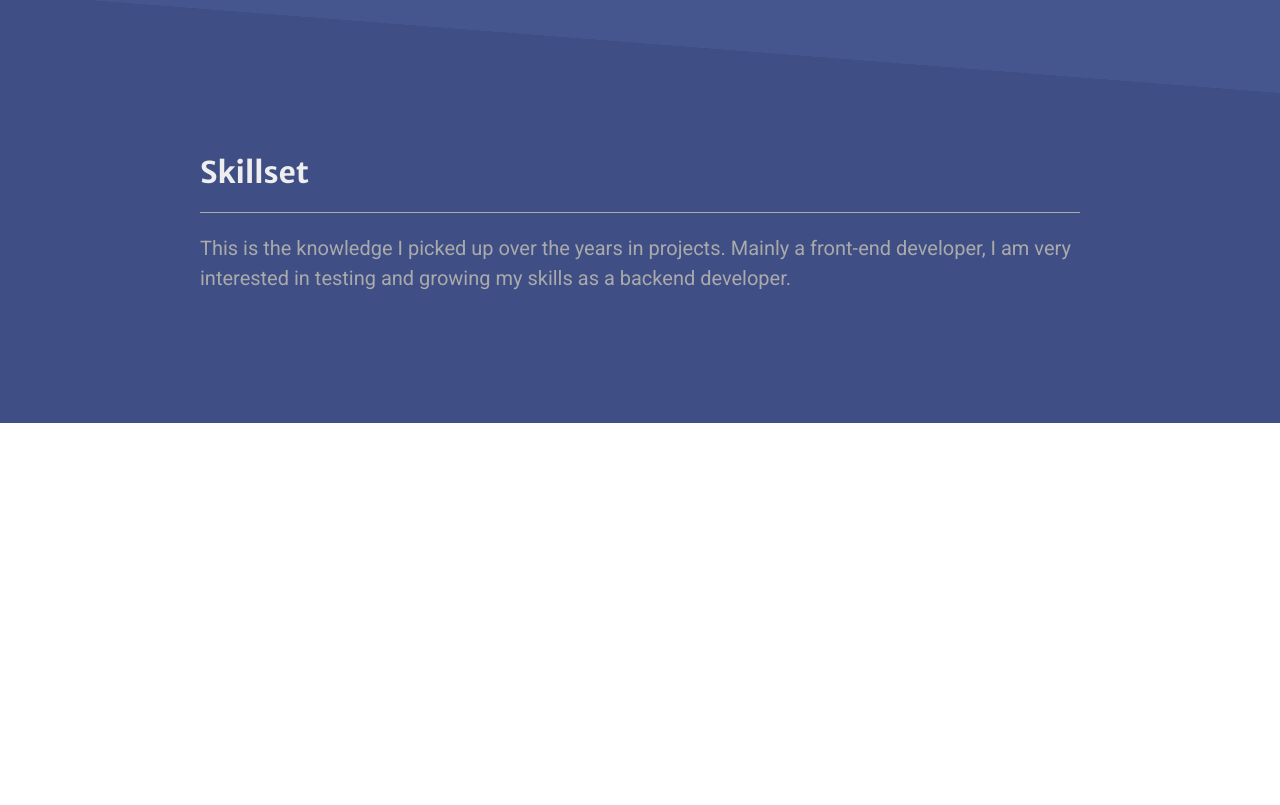
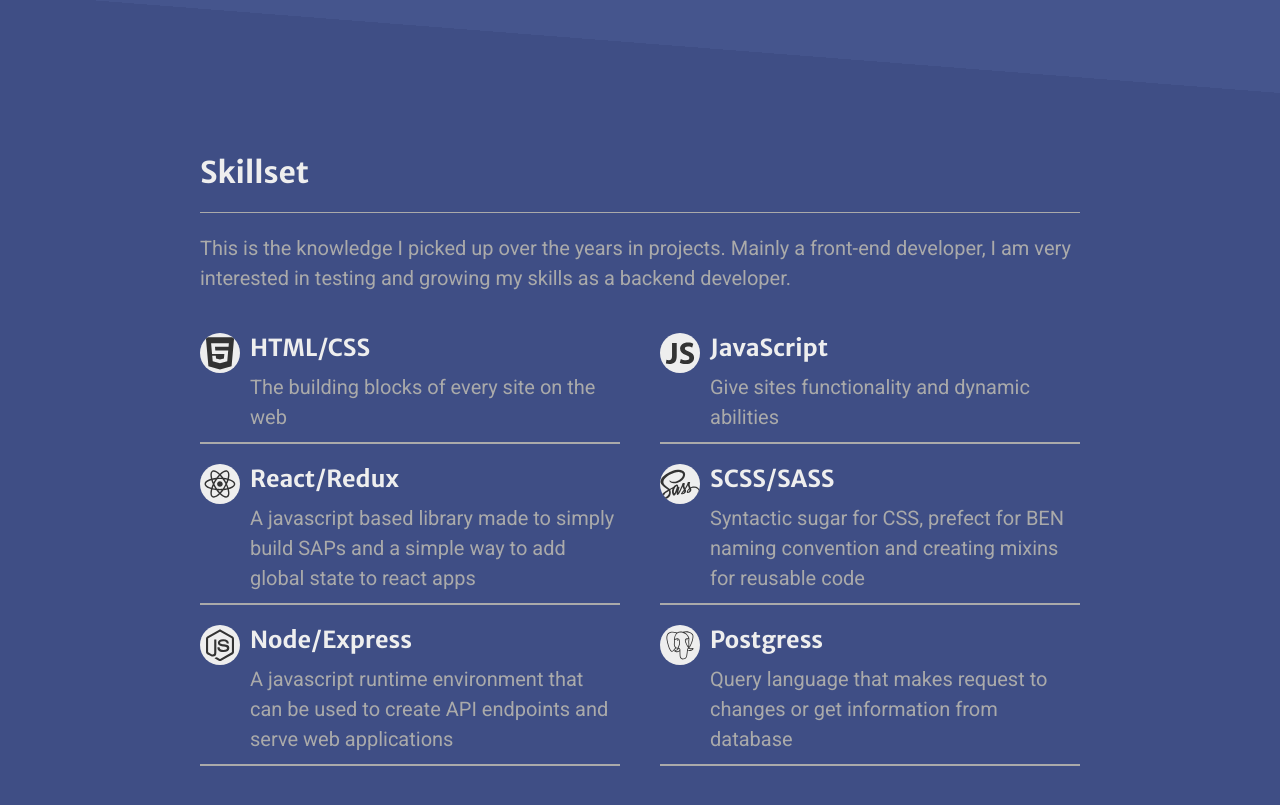
Before and after one commit to its-gio/its-gio.github.io, a React (Create React App) app: page / in a window 1280 px wide. Shown: the part 1032-1837 px from the top of the page. Before the commit the page ends 1455 px from the top, so only its background shows below. Built offline with nearby package versions, Linux system fonts and the light colour scheme.

Commit message:
Added icon package and array of skills, desc, and icons mapped through for skills list section along with styles.

```diff
--- a/package.json
+++ b/package.json
@@ -9,6 +9,7 @@
     "node-sass": "^4.14.1",
     "react": "^16.13.1",
     "react-dom": "^16.13.1",
+    "react-icons": "^3.10.0",
     "react-scripts": "3.4.1"
   },
   "scripts": {
--- a/src/App.jsx
+++ b/src/App.jsx
@@ -2,7 +2,7 @@ import React from "react";
 import "./App.scss";
 import Banner from "./components/Banner";
 import Meet from "./components/Meet";
-import Skills from "./components/Skills";
+import Skills from "./components/Skills/Skills";
 
 function App() {
   return (
--- a/src/components/Skills.jsx
+++ /dev/null
@@ -1,19 +0,0 @@
-import React from "react";
-
-export default function Skills() {
-  return (
-    <div className="skills">
-      <div className="skills-inner">
-        <div className="skills-inner--content">
-          <h2 className="skills-inner--content__title">Skillset</h2>
-          <p className="skills-inner--content__tagline">
-            This is the knowledge I picked up over the years in projects. Mainly
-            a front-end developer, I am very interested in testing and growing
-            my skills as a backend developer.
-          </p>
-        </div>
-        <div className="skills-inner--list"></div>
-      </div>
-    </div>
-  );
-}
--- /dev/null
+++ b/src/components/Skills/Skill.jsx
@@ -0,0 +1,15 @@
+import React from "react";
+
+export default function Skill(props) {
+  return (
+    <div className="skills-inner--list__skill">
+      <div className="container">
+        <props.icon />
+        <div className="content">
+          <h3 className="title">{props.title}</h3>
+          <p className="desc">{props.desc}</p>
+        </div>
+      </div>
+    </div>
+  );
+}
--- /dev/null
+++ b/src/components/Skills/Skills.jsx
@@ -0,0 +1,67 @@
+import React from "react";
+import {
+  DiHtml5,
+  DiJavascript1,
+  DiReact,
+  DiSass,
+  DiNodejsSmall,
+  DiPostgresql,
+} from "react-icons/di";
+import Skill from "./Skill";
+
+export default function Skills() {
+  const skillsArray = [
+    {
+      title: "HTML/CSS",
+      desc: "The building blocks of every site on the web",
+      icon: DiHtml5,
+    },
+    {
+      title: "JavaScript",
+      desc: "Give sites functionality and dynamic abilities",
+      icon: DiJavascript1,
+    },
+    {
+      title: "React/Redux",
+      desc:
+        "A javascript based library made to simply build SAPs and a simple way to add global state to react apps",
+      icon: DiReact,
+    },
+    {
+      title: "SCSS/SASS",
+      desc:
+        "Syntactic sugar for CSS, prefect for BEN naming convention and creating mixins for reusable code",
+      icon: DiSass,
+    },
+    {
+      title: "Node/Express",
+      desc:
+        "A javascript runtime environment that can be used to create API endpoints and serve web applications",
+      icon: DiNodejsSmall,
+    },
+    {
+      title: "Postgress",
+      desc:
+        "Query language that makes request to changes or get information from database",
+      icon: DiPostgresql,
+    },
+  ];
+  const MappedSkills = skillsArray.map((skill, i) => (
+    <Skill key={i} title={skill.title} desc={skill.desc} icon={skill.icon} />
+  ));
+  return (
+    <div className="skills">
+      <div className="skills-inner">
+        <div className="skills-inner--content">
+          <h2 className="skills-inner--content__title">Skillset</h2>
+          <p className="skills-inner--content__tagline">
+            This is the knowledge I picked up over the years in projects. Mainly
+            a front-end developer, I am very interested in testing and growing
+            my skills as a backend developer.
+          </p>
+        </div>
+        <div className="skills-inner--list">{MappedSkills}</div>
+      </div>
+    </div>
+  );
+}
--- a/src/styles/Skills.scss
+++ b/src/styles/Skills.scss
@@ -18,5 +18,50 @@
       @include title-and-tagline;
       padding-bottom: 40px;
     }
+
+    &--list {
+      display: flex;
+      flex-wrap: wrap;
+
+      &__skill {
+        flex-basis: 50%;
+        padding-bottom: 20px;
+
+        &:nth-child(odd) {
+          padding-right: 20px;
+        }
+
+        &:nth-child(even) {
+          padding-left: 20px;
+        }
+
+        .container {
+          display: flex;
+          padding-bottom: 10px;
+
+          svg {
+            fill: #333;
+            max-width: 40px;
+            width: 100%;
+            height: 100%;
+            margin-right: 10px;
+            background-color: #eee;
+            border-radius: 50%;
+          }
+
+          h3 {
+            padding-bottom: 10px;
+          }
+        }
+
+        &::after {
+          content: " ";
+          display: block;
+          width: 100%;
+          height: 2px;
+          background-color: #aaa;
+        }
+      }
+    }
   }
 }
```
Also changed, not shown: 1 other file (tests, documents, lock files or other folders).
